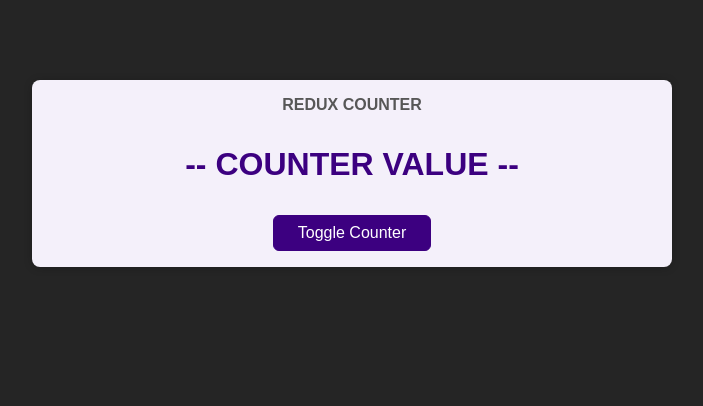
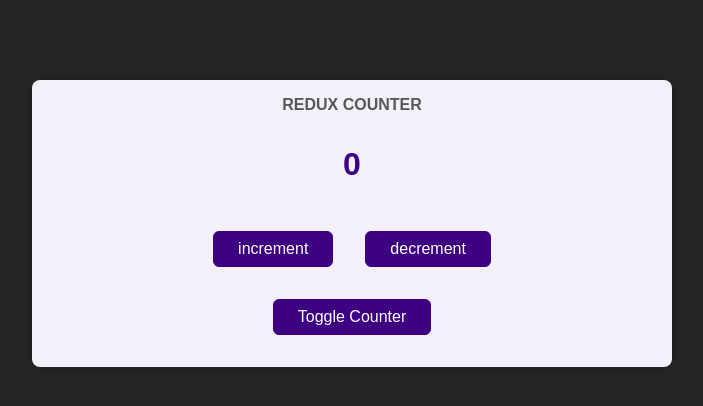
Before and after one commit to MOR3SREZ/training---branches, a React (Create React App) app: page / in a window 1280 px wide. Shown: the top 406 px of the page, without its empty margins (288-991 px from the left). Built offline with nearby package versions, Linux system fonts and the light colour scheme.

Commit message:
firest steps done

```diff
--- a/src/components/Counter.js
+++ b/src/components/Counter.js
@@ -1,12 +1,28 @@
+import { useSelector, useDispatch } from 'react-redux';
+
 import classes from './Counter.module.css';
 
 const Counter = () => {
+  const counter = useSelector((state) => state.counter);
+  const counterDispatch = useDispatch();
+
+  const incrementHandler = () => {
+    counterDispatch({ type: 'increment' });
+  };
+  const decrementHandler = () => {
+    counterDispatch({ type: 'decrement' });
+  };
+
   const toggleCounterHandler = () => {};
 
   return (
     <main className={classes.counter}>
       <h1>Redux Counter</h1>
-      <div className={classes.value}>-- COUNTER VALUE --</div>
+      <div className={classes.value}>{counter}</div>
+      <div>
+        <button onClick={incrementHandler}>increment</button>
+        <button onClick={decrementHandler}>decrement</button>
+      </div>
       <button onClick={toggleCounterHandler}>Toggle Counter</button>
     </main>
   );
--- a/src/components/Counter.module.css
+++ b/src/components/Counter.module.css
@@ -21,3 +21,6 @@
   margin: 2rem 0;
   font-weight: bold;
 }
+.counter button {
+  margin: 1rem;
+}
--- a/src/index.js
+++ b/src/index.js
@@ -1,7 +1,14 @@
 import React from 'react';
 import ReactDOM from 'react-dom';
+import { Provider } from 'react-redux';
+import store from './store/index';
 
 import './index.css';
 import App from './App';
 
-ReactDOM.render(<App />, document.getElementById('root'));
+ReactDOM.render(
+  <Provider store={store}>
+    <App />
+  </Provider>,
+  document.getElementById('root')
+);
--- /dev/null
+++ b/src/store/index.js
@@ -0,0 +1,19 @@
+import { createStore } from 'redux';
+
+const counterReducer = (state = { counter: 0 }, action) => {
+  if (action.type === 'increment') {
+    return {
+      counter: state.counter + 1,
+    };
+  }
+  if (action.type === 'decrement') {
+    return {
+      counter: state.counter - 1,
+    };
+  }
+  return state;
+};
+
+const store = createStore(counterReducer);
+
+export default store;
```
